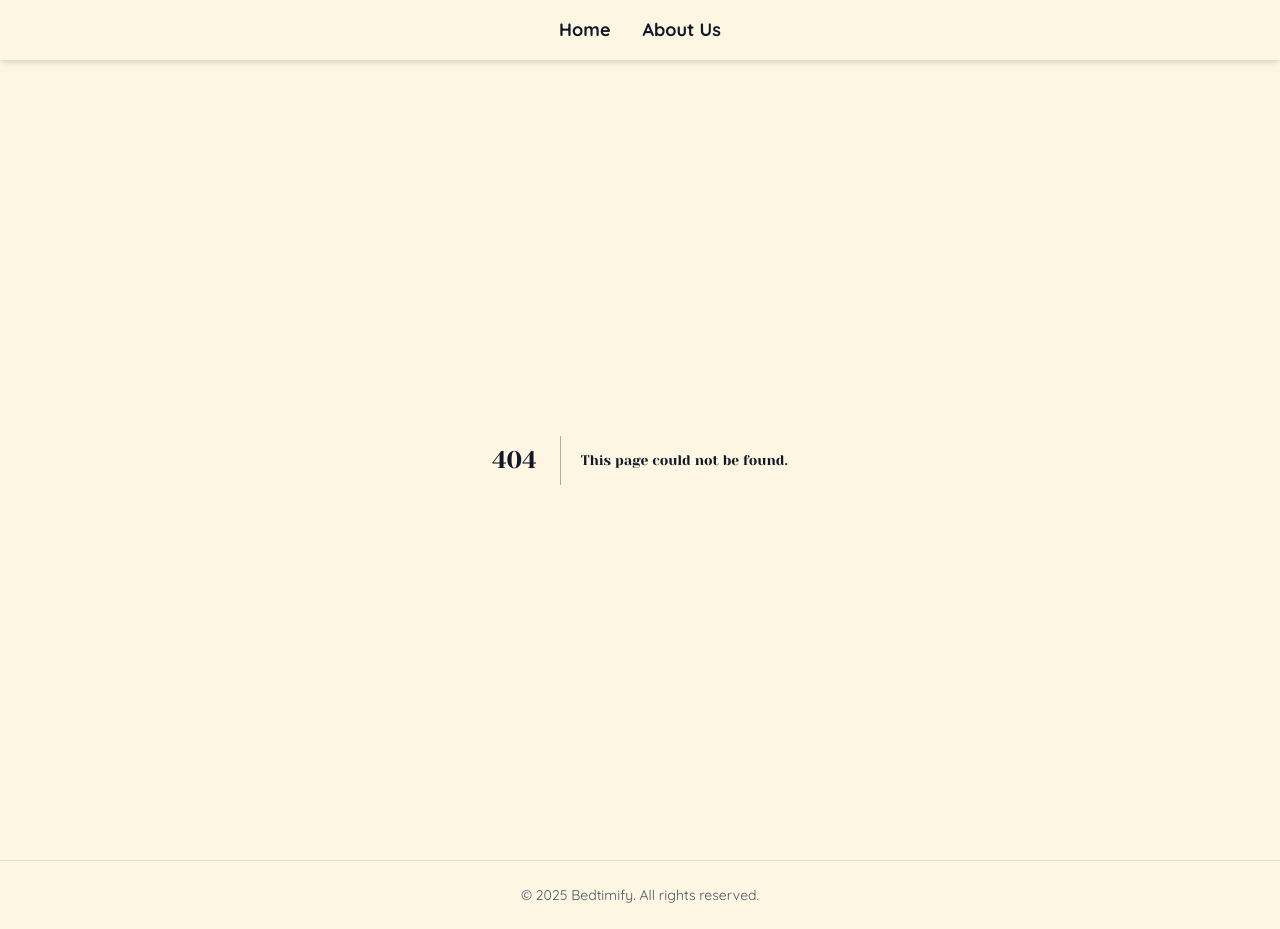
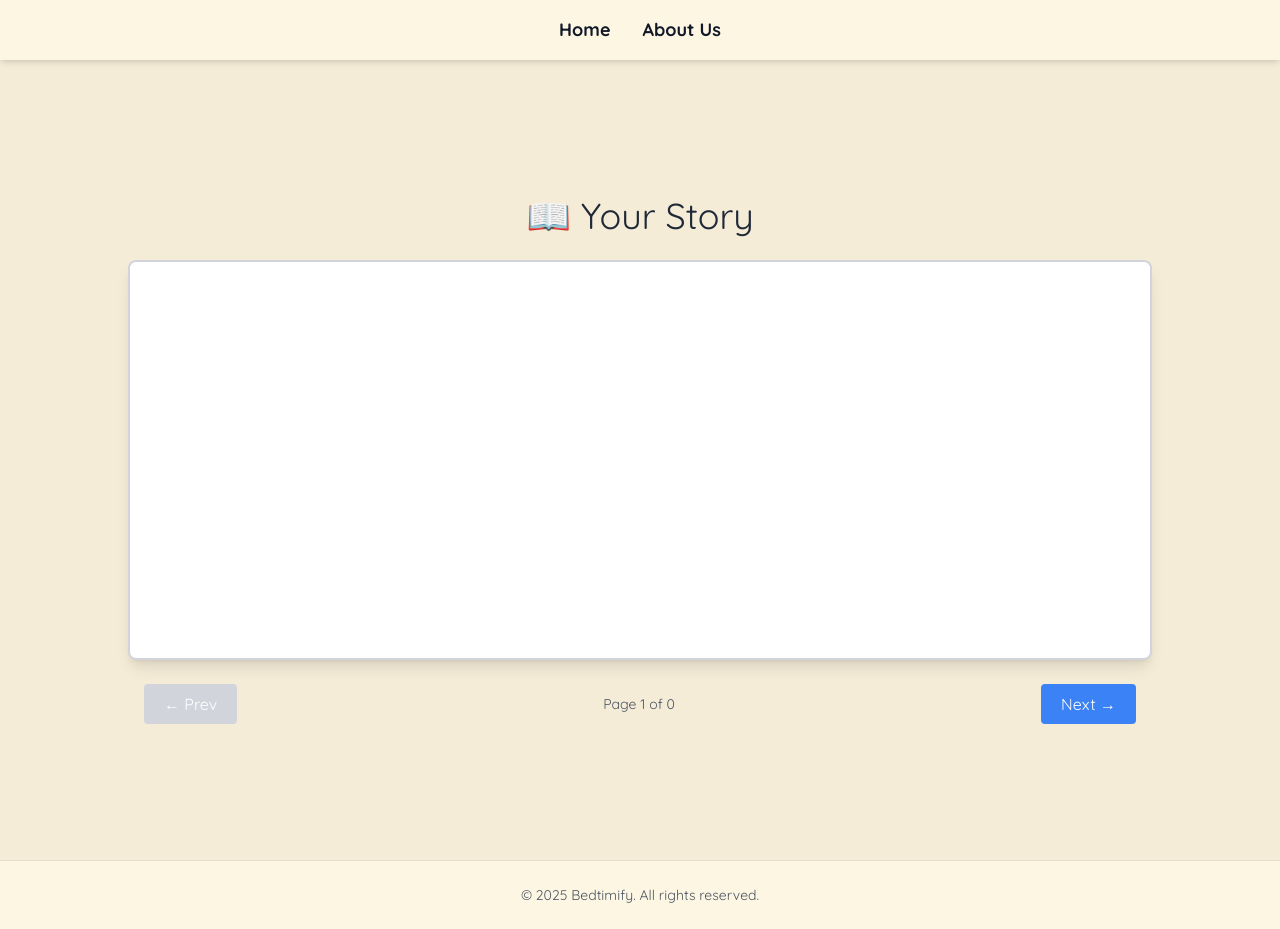
Before and after one commit to arvindasp/fablenests, a Next.js app: page /story in a window 1280 px wide. Before the commit this address had no page. Built offline with nearby package versions, Linux system fonts and the light colour scheme.

Commit message:
Restore /story page with suspense handling

```diff
--- /dev/null
+++ b/src/app/story/page.tsx
@@ -0,0 +1,93 @@
+"use client";
+
+export const dynamic = "force-dynamic";
+
+import { Suspense, useState, useEffect } from "react";
+import { useSearchParams } from "next/navigation";
+import { AnimatePresence, motion } from "framer-motion";
+
+const wordsPerPage = 100;
+
+function StoryReader() {
+  const searchParams = useSearchParams();
+  const storyParam = searchParams.get("story");
+  const titleParam = searchParams.get("title") || "Your Story";
+
+  const [pages, setPages] = useState<string[]>([]);
+  const [currentPage, setCurrentPage] = useState(0);
+
+  useEffect(() => {
+    if (storyParam) {
+      const words = storyParam.split(" ");
+      const pageChunks = [];
+
+      for (let i = 0; i < words.length; i += wordsPerPage) {
+        pageChunks.push(words.slice(i, i + wordsPerPage).join(" "));
+      }
+
+      setPages(pageChunks);
+    }
+  }, [storyParam]);
+
+  const nextPage = () => {
+    if (currentPage < pages.length - 1) {
+      setCurrentPage((prev) => prev + 1);
+    }
+  };
+
+  const prevPage = () => {
+    if (currentPage > 0) {
+      setCurrentPage((prev) => prev - 1);
+    }
+  };
+
+  return (
+    <>
+      <div className="text-4xl font-title mb-6 text-center">📖 {titleParam}</div>
+
+      <div className="relative w-full max-w-5xl min-h-[400px] bg-white border-2 border-gray-300 rounded-lg shadow-lg p-8 text-xl transition-all duration-300">
+        <AnimatePresence mode="wait">
+          <motion.div
+            key={currentPage}
+            initial={{ opacity: 0, x: 50 }}
+            animate={{ opacity: 1, x: 0 }}
+            exit={{ opacity: 0, x: -50 }}
+            transition={{ duration: 0.4 }}
+          >
+            {pages[currentPage]}
+          </motion.div>
+        </AnimatePresence>
+      </div>
+
+      <div className="flex justify-between items-center mt-6 w-full max-w-5xl px-4">
+        <button
+          onClick={prevPage}
+          disabled={currentPage === 0}
+          className="px-5 py-2 rounded bg-blue-500 text-white hover:bg-blue-600 disabled:bg-gray-300 transition-all"
+        >
+          ← Prev
+        </button>
+        <span className="text-sm text-gray-600">
+          Page {currentPage + 1} of {pages.length}
+        </span>
+        <button
+          onClick={nextPage}
+          disabled={currentPage === pages.length - 1}
+          className="px-5 py-2 rounded bg-blue-500 text-white hover:bg-blue-600 disabled:bg-gray-300 transition-all"
+        >
+          Next →
+        </button>
+      </div>
+    </>
+  );
+}
+
+export default function StoryBookPage() {
+  return (
+    <div className="min-h-screen bg-[#f5ecd7] flex flex-col items-center justify-center px-6 py-12 font-body text-gray-800">
+      <Suspense fallback={<div>Loading story...</div>}>
+        <StoryReader />
+      </Suspense>
+    </div>
+  );
+}
```
